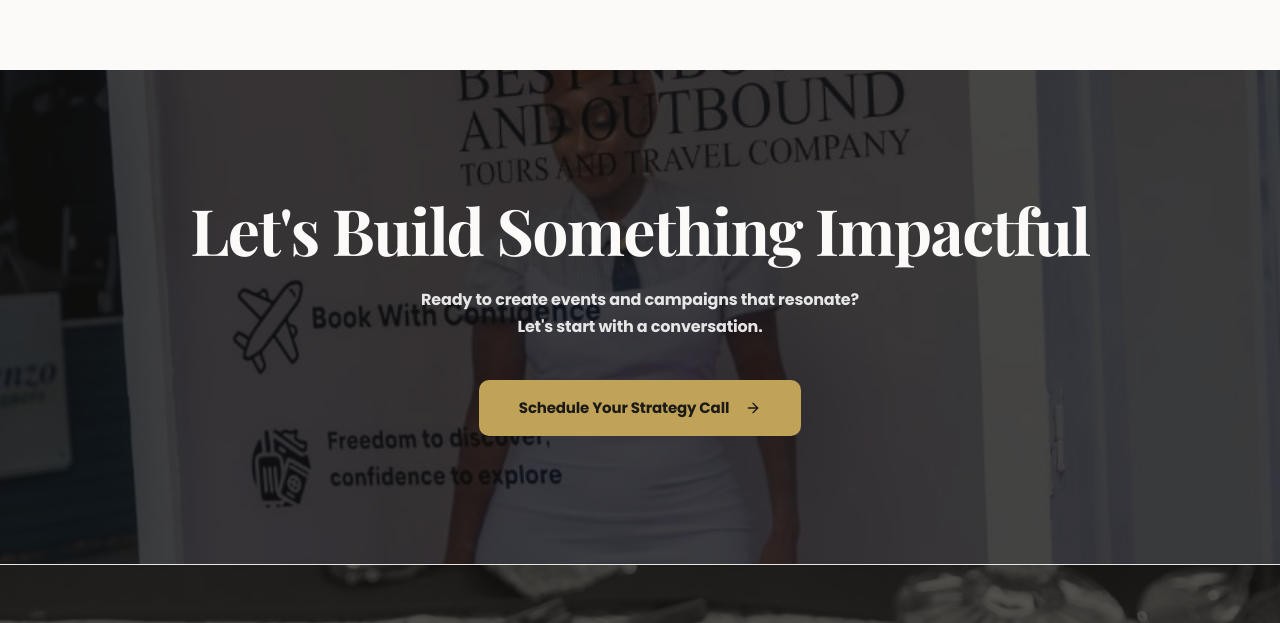
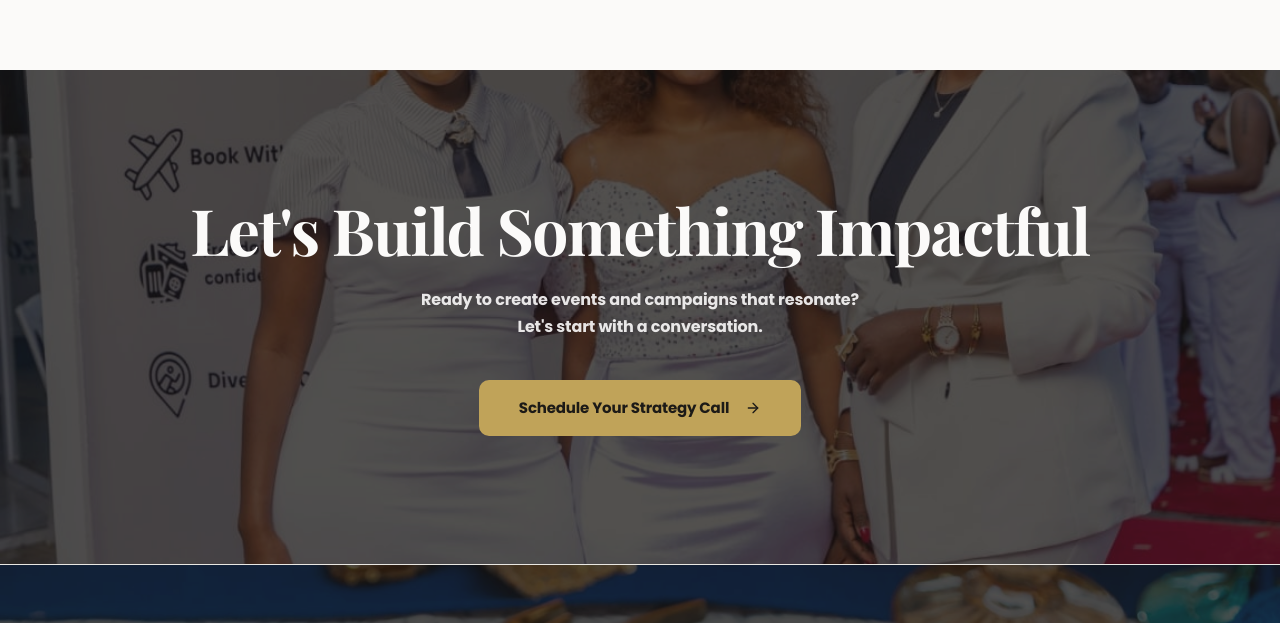
Before and after one commit to malnusagency-lgtm/wanjey-events, a Next.js app: page / in a window 1280 px wide. Shown: the part 3984-4607 px from the top of the page. Built offline with nearby package versions, Linux system fonts and the light colour scheme.

Commit message:
Updated CTA and Footer backgrounds to colored decor-only images

```diff
--- a/src/app/page.tsx
+++ b/src/app/page.tsx
@@ -181,12 +181,12 @@ export default function HomePage() {
         {/* Background Image for CTA */}
         <div className="absolute inset-0 z-0">
           <Image
-            src="/assets/gallery/event-29.jpg"
+            src="/assets/gallery/event-27.jpg"
             alt="Premium decor setup"
             fill
-            className="object-cover opacity-50"
+            className="object-cover opacity-40"
           />
-          <div className="absolute inset-0 bg-primary/60 mix-blend-multiply" />
+          <div className="absolute inset-0 bg-primary/40 mix-blend-multiply" />
         </div>
 
         <div className="container relative z-10 text-center">
--- a/src/components/Footer.tsx
+++ b/src/components/Footer.tsx
@@ -46,9 +46,9 @@ const Footer = () => {
           src="/assets/gallery/event-12.jpg"
           alt="Elegant decor setup"
           fill
-          className="object-cover opacity-50 grayscale"
+          className="object-cover opacity-40"
         />
-        <div className="absolute inset-0 bg-primary/50 mix-blend-multiply" />
+        <div className="absolute inset-0 bg-primary/40 mix-blend-multiply" />
       </div>
 
       <div className="container relative z-10 py-20 md:py-24">
```
